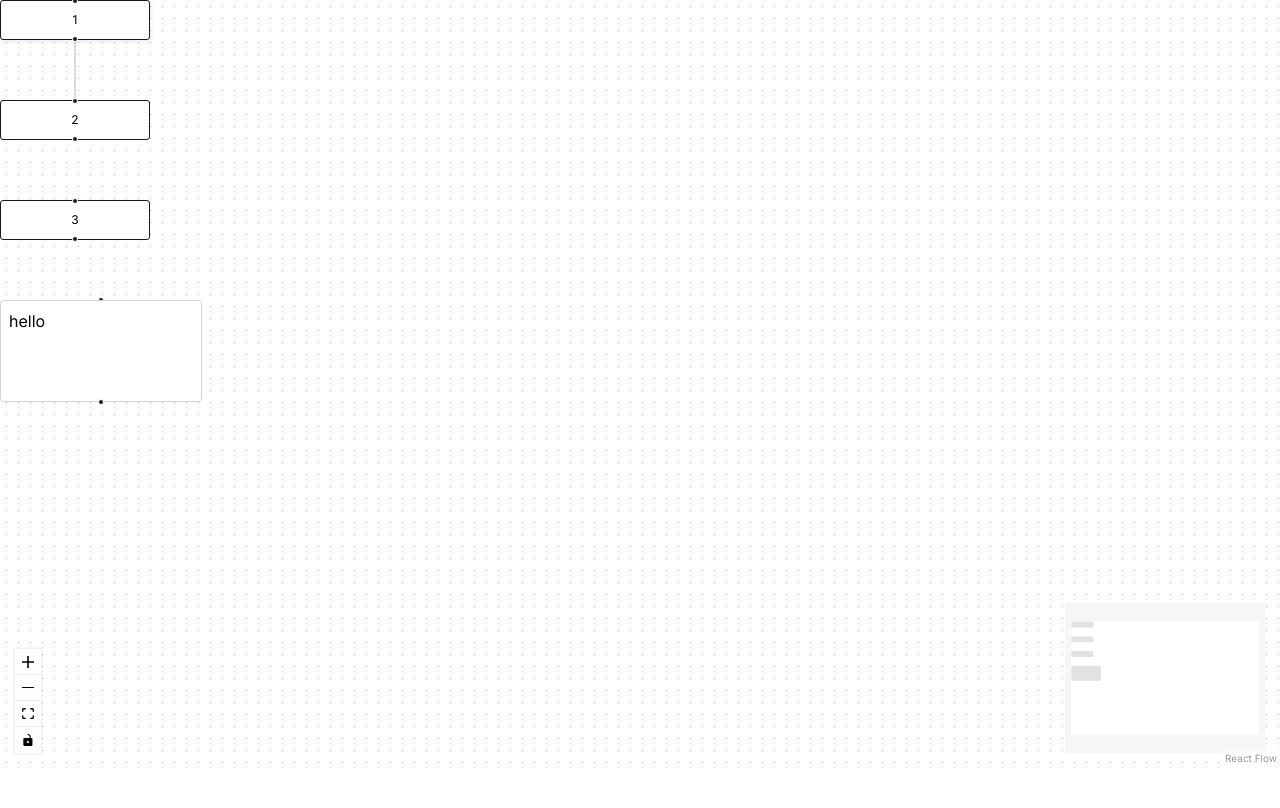
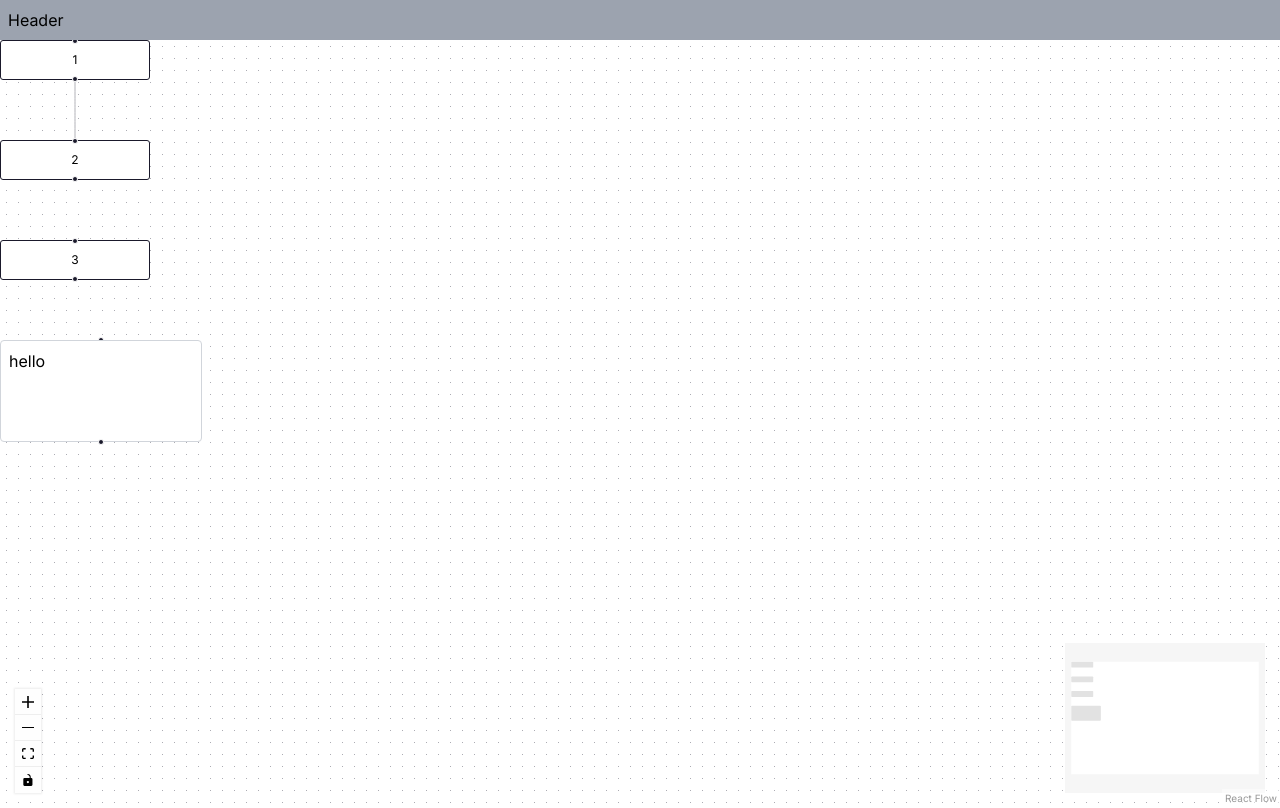
Before and after one commit to iamBijoyKar/srot, a Next.js app: page /flow-editor in a window 1280 px wide. Built offline with nearby package versions, Linux system fonts and the light colour scheme.

Commit message:
feat: Implement sign-in and sign-up pages with Clerk integration and add layout for editor

```diff
--- /dev/null
+++ b/src/app/(auth)/sign-in/[[...sign-in]]/page.tsx
@@ -0,0 +1,5 @@
+import { SignIn } from '@clerk/nextjs'
+
+export default function Page() {
+  return <SignIn />
+}
--- a/src/app/(auth)/sign-in/page.tsx
+++ /dev/null
@@ -1,3 +0,0 @@
-export default function SignInPage() {
-  return <div style={{ height: '90vh' }}>Sign In</div>
-}
--- /dev/null
+++ b/src/app/(auth)/sign-up/[[...sign-up]]/page.tsx
@@ -0,0 +1,5 @@
+import { SignUp } from '@clerk/nextjs'
+
+export default function Page() {
+  return <SignUp />
+}
--- a/src/app/(auth)/sign-up/page.tsx
+++ /dev/null
@@ -1,3 +0,0 @@
-export default function SignUpPage() {
-  return <div style={{ height: '90vh' }}>Sign Up</div>
-}
--- /dev/null
+++ b/src/app/(editor)/layout.tsx
@@ -0,0 +1,23 @@
+import { Inter } from 'next/font/google'
+import { ClerkProvider } from '@clerk/nextjs'
+import './../globals.css'
+import Header from '@/components/Editor/Header/Header'
+
+const inter = Inter({ subsets: ['latin'] })
+
+export default function RootLayout({
+  children
+}: {
+  children: React.ReactNode
+}) {
+  return (
+    <ClerkProvider>
+      <html lang="en">
+        <body className={inter.className}>
+          <Header />
+          <main className="w-full h-full">{children}</main>
+        </body>
+      </html>
+    </ClerkProvider>
+  )
+}
--- a/src/app/layout.tsx
+++ b/src/app/layout.tsx
@@ -1,5 +1,6 @@
 import type { Metadata } from 'next'
 import { Inter } from 'next/font/google'
+import { ClerkProvider, SignedIn, SignedOut, SignIn } from '@clerk/nextjs'
 import './globals.css'
 
 const inter = Inter({ subsets: ['latin'] })
@@ -15,8 +16,10 @@ export default function RootLayout({
   children: React.ReactNode
 }) {
   return (
-    <html lang="en">
-      <body className={inter.className}>{children}</body>
-    </html>
+    <ClerkProvider>
+      <html lang="en">
+        <body className={inter.className}>{children}</body>
+      </html>
+    </ClerkProvider>
   )
 }
--- /dev/null
+++ b/src/components/Editor/Header/Header.tsx
@@ -0,0 +1,3 @@
+export default function Header() {
+  return <header className="h-10 p-2 w-full bg-gray-400">Header</header>
+}
```
Also changed, not shown: src/middleware.ts (+13 -2 lines).
